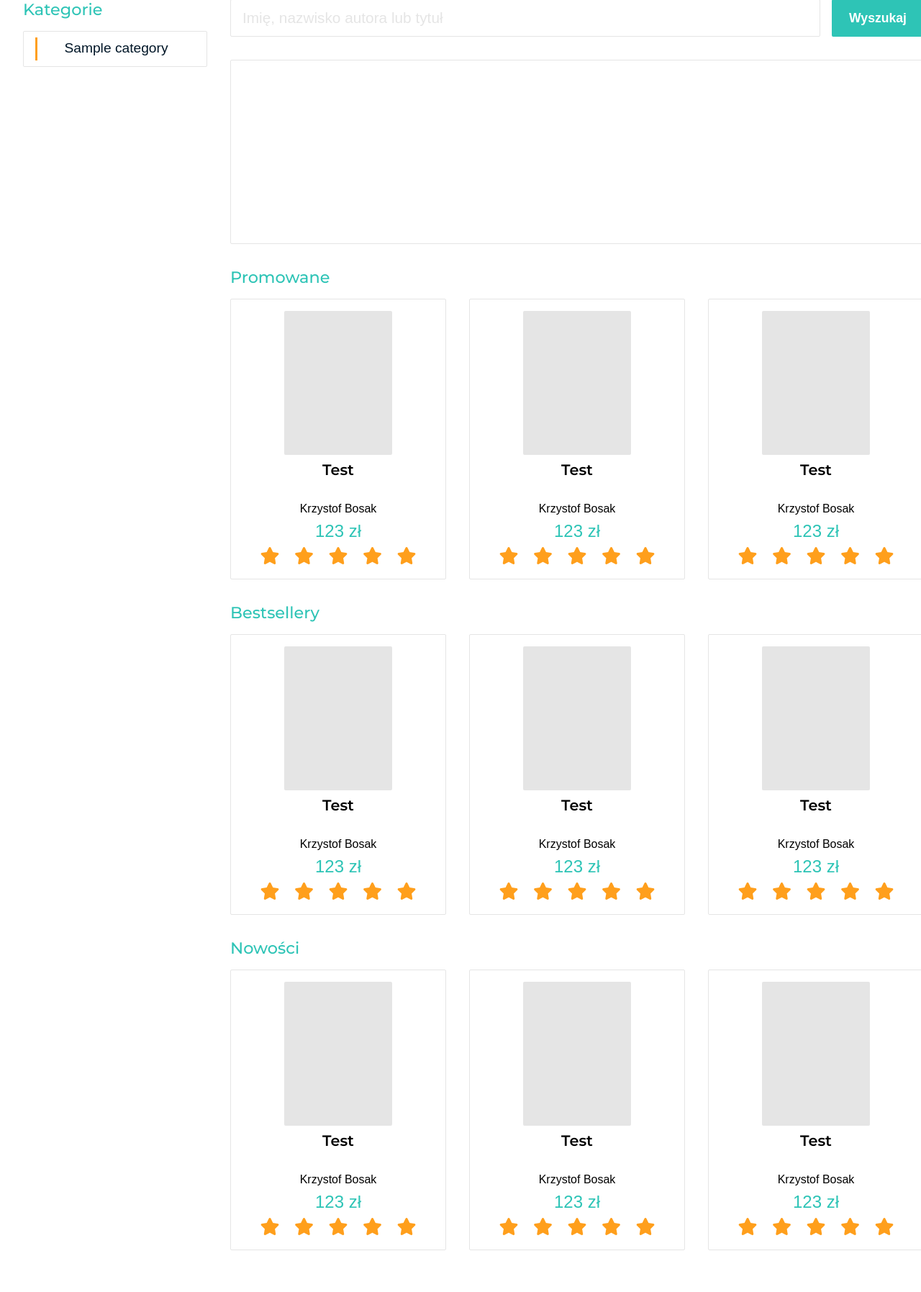
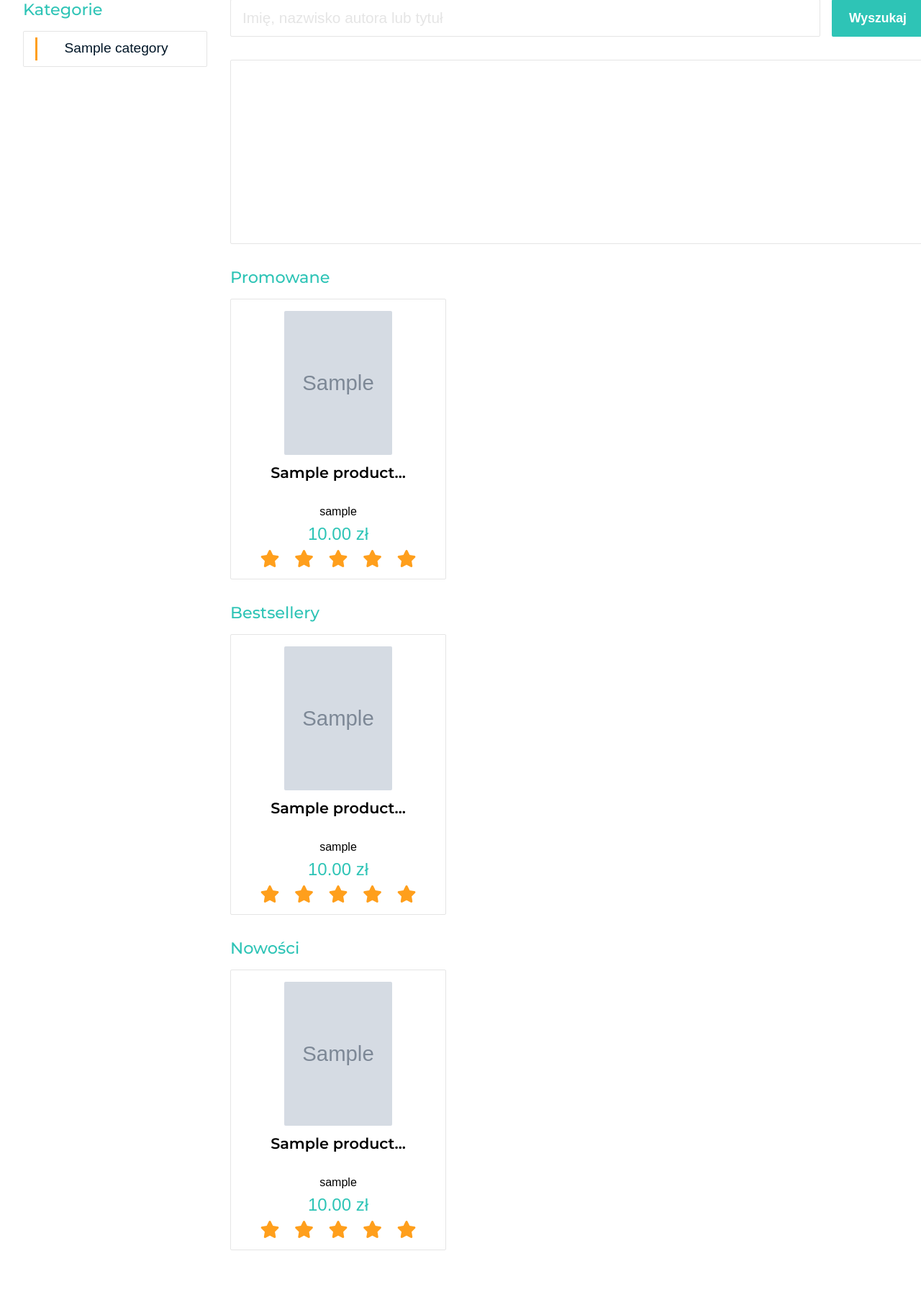
Before and after one commit to michalgolda/elabodeal, a Django app: page / in a window 1280 px wide. Shown: the part 125-1920 px from the top of the page at 72% size. Run offline with Django 3.2, Linux system fonts and the light colour scheme; tables that the repository leaves empty hold one stand-in row (values such as "Sample post"); grey boxes marked "Sample" are stand-in pictures; some libraries are stand-ins or nearby versions.

Commit message:
Add product loading from db to index page

```diff
--- a/elabodeal/models.py
+++ b/elabodeal/models.py
@@ -87,3 +87,19 @@ class Category(models.Model):
 
 	class Meta:
 		verbose_name_plural = 'categories'
+
+	def __str__(self):
+		return f'{self.name}'
+
+
+class Product(models.Model):
+	category = models.ForeignKey('elabodeal.Category', on_delete=models.CASCADE, related_name='product_category')
+	author = models.ForeignKey('elabodeal.User', on_delete=models.CASCADE, related_name='product_author')
+
+	title = models.CharField(max_length=100)
+	description = models.CharField(max_length=300)
+	price =	models.DecimalField(max_digits=4, decimal_places=2)
+	cover_img_url = models.CharField(max_length=255)
+
+	created_at = models.DateTimeField(auto_now_add=True)
+	updated_at = models.DateTimeField(auto_now=True)
--- a/elabodeal/web/static/styles/main.css
+++ b/elabodeal/web/static/styles/main.css
@@ -237,7 +237,7 @@ body {
     max-width: 150px;
     height: 200px;
     margin: 0 auto;
-    background: var(--grey);
+/*    background: var(--grey);*/
     border-radius: 2px;
 }
 
--- a/elabodeal/web/templates/components/product.html
+++ b/elabodeal/web/templates/components/product.html
@@ -1,5 +1,9 @@
 <div class="product">
-    <div class="product__cover"></div>
+    <img
+        class="product__cover"
+        src="{{ cover_img_url }}"
+        alt="{{ title }}"
+    />
     <div class="product__details">
         <div class="product__details--wrapper">
             <p class="product__title">
--- a/elabodeal/web/templates/index.html
+++ b/elabodeal/web/templates/index.html
@@ -43,7 +43,7 @@
 				</p>
 				<div class="product-list">
 					{% for product in products %}
-						{% include 'components/product.html' with title=product.title author=product.author price=product.price %}
+						{% include 'components/product.html' with title=product.title author=product.author.username price=product.price cover_img_url=product.cover_img_url %}
 					{% endfor %}
 				</div>
 			</section>
@@ -53,7 +53,7 @@
 				</p>
 				<div class="product-list">
 					{% for product in products %}
-						{% include 'components/product.html' with title=product.title author=product.author price=product.price %}
+						{% include 'components/product.html' with title=product.title author=product.author.username price=product.price cover_img_url=product.cover_img_url %}
 					{% endfor %}
 				</div>
 			</section>
@@ -63,7 +63,7 @@
 				</p>
 				<div class="product-list">
 					{% for product in products %}
-						{% include 'components/product.html' with title=product.title author=product.author price=product.price %}
+						{% include 'components/product.html' with title=product.title author=product.author.username price=product.price cover_img_url=product.cover_img_url %}
 					{% endfor %}
 				</div>
 			</section>
--- a/elabodeal/web/views/index.py
+++ b/elabodeal/web/views/index.py
@@ -2,7 +2,7 @@ from django.http import HttpResponse
 from django.views import View
 from django.template.loader import render_to_string
 
-from elabodeal.models import Category
+from elabodeal.models import Category, Product
 
 
 class IndexView(View):
@@ -11,25 +11,13 @@ class IndexView(View):
 
 	def get(self, request):
 		categories = Category.objects.all()
+		products = Product.objects.all()
+
+		for product in products:
+			product.title = product.title[:30] + '...'
 
 		context = {
 			'categories': categories,
-			'products': [
-				{
-					'title': 'Test',
-					'author': 'Krzystof Bosak',
-					'price': 123
-				},
-				{
-					'title': 'Test',
-					'author': 'Krzystof Bosak',
-					'price': 123
-				},
-				{
-					'title': 'Test',
-					'author': 'Krzystof Bosak',
-					'price': 123
-				}
-			]
+			'products': products
 		}
 		return self.respond_index(request, context)
```
Also changed, not shown: elabodeal/admin.py (+18 -1 lines).
